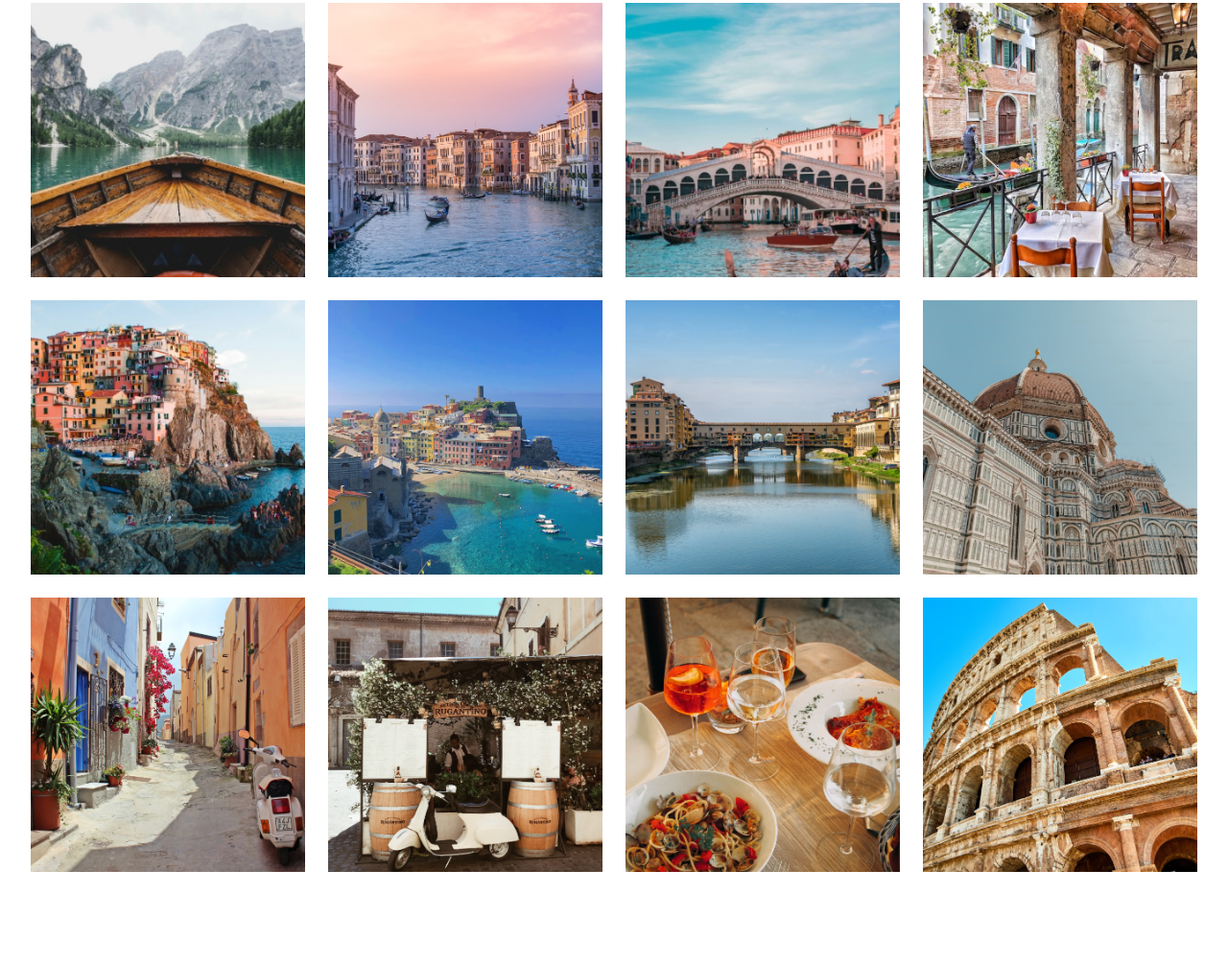
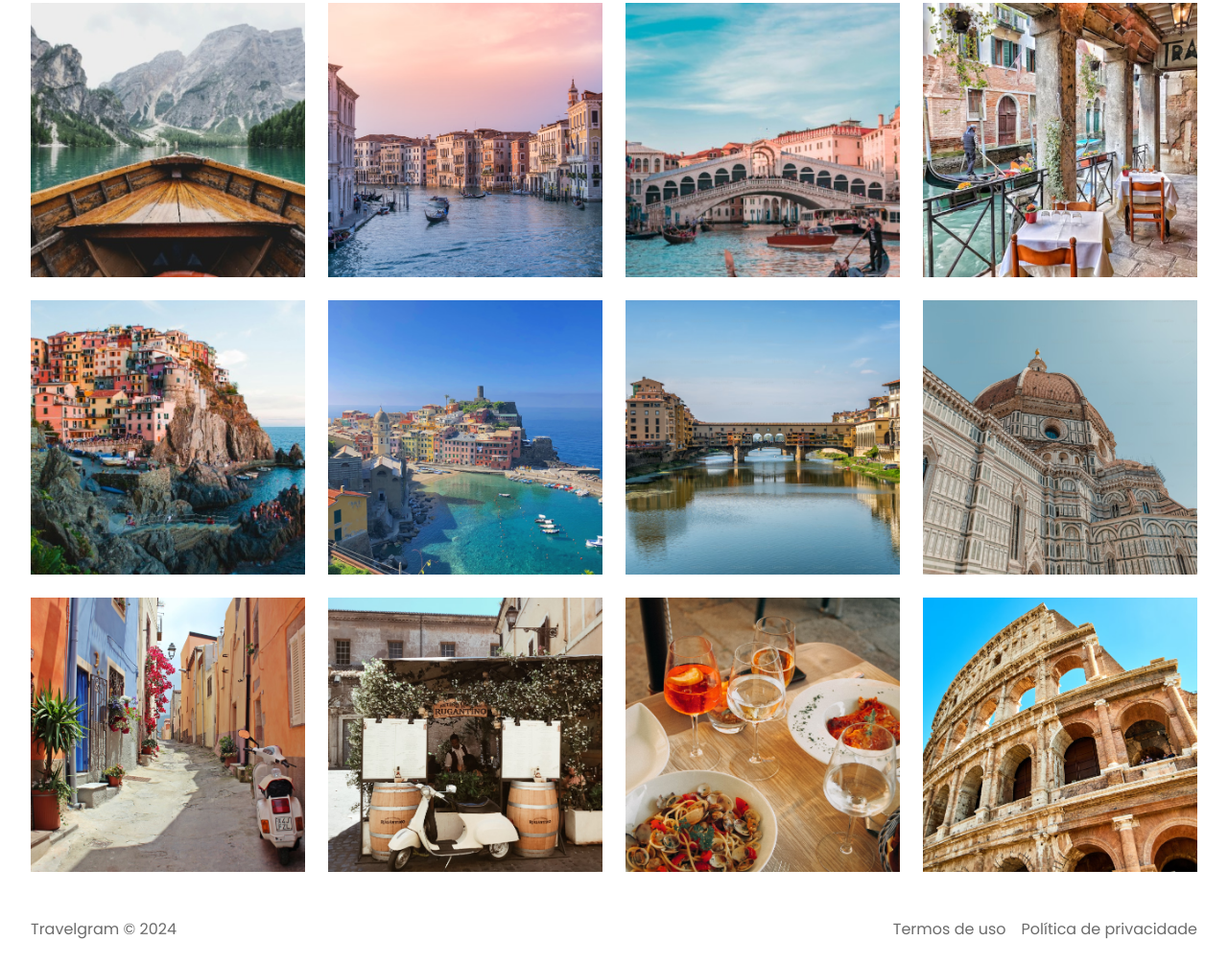
Before and after one commit to giovanigirardi/Travelgram, a plain HTML site: page index.html in a window 1280 px wide. Shown: the part 341-1346 px from the top of the page at 96% size. Before the commit the page ends 1274 px from the top, so only its background shows below. Drawn offline with Linux system fonts and the light colour scheme; files whose address does not match are found by name.

Commit message:
feat: :sparkles:
created footer

```diff
--- a/index.html
+++ b/index.html
@@ -87,5 +87,11 @@
         <img src="assets/images/Image 12.png" alt="" />
       </section>
     </main>
+
+    <footer class="container">
+      <span>Travelgram &copy; 2024</span>
+      <span>Termos de uso</span>
+      <span>Política de privacidade</span>
+    </footer>
   </body>
 </html>
--- /dev/null
+++ b/styles/footer.css
@@ -0,0 +1,9 @@
+footer {
+  display: flex;
+  gap: 16px;
+  padding-block: 24px;
+}
+
+footer span:nth-child(1) {
+  margin-right: auto;
+}
--- a/styles/index.css
+++ b/styles/index.css
@@ -2,3 +2,4 @@
 @import url("./nav.css");
 @import url("./about.css");
 @import url("./grid.css");
+@import url("./footer.css");
```
